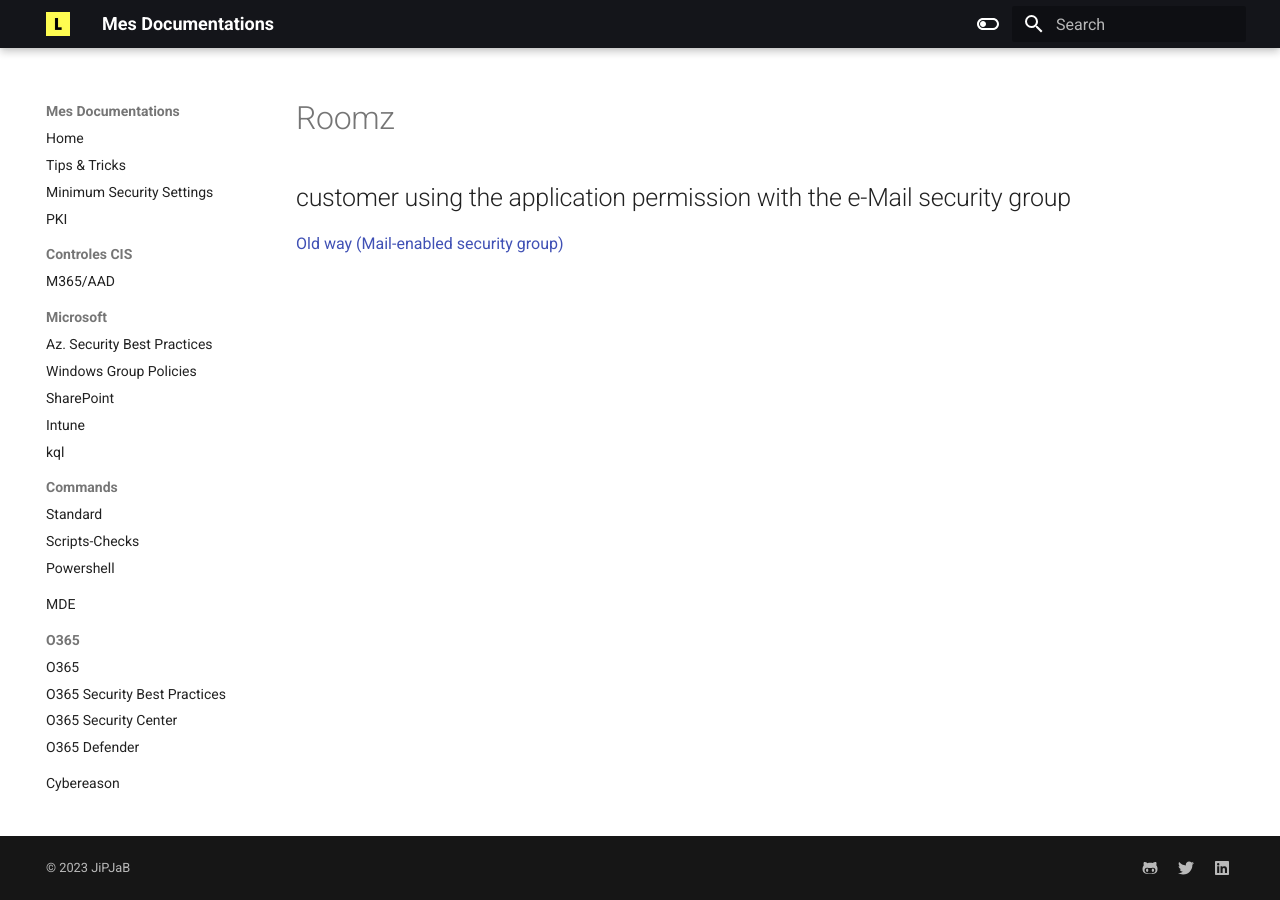
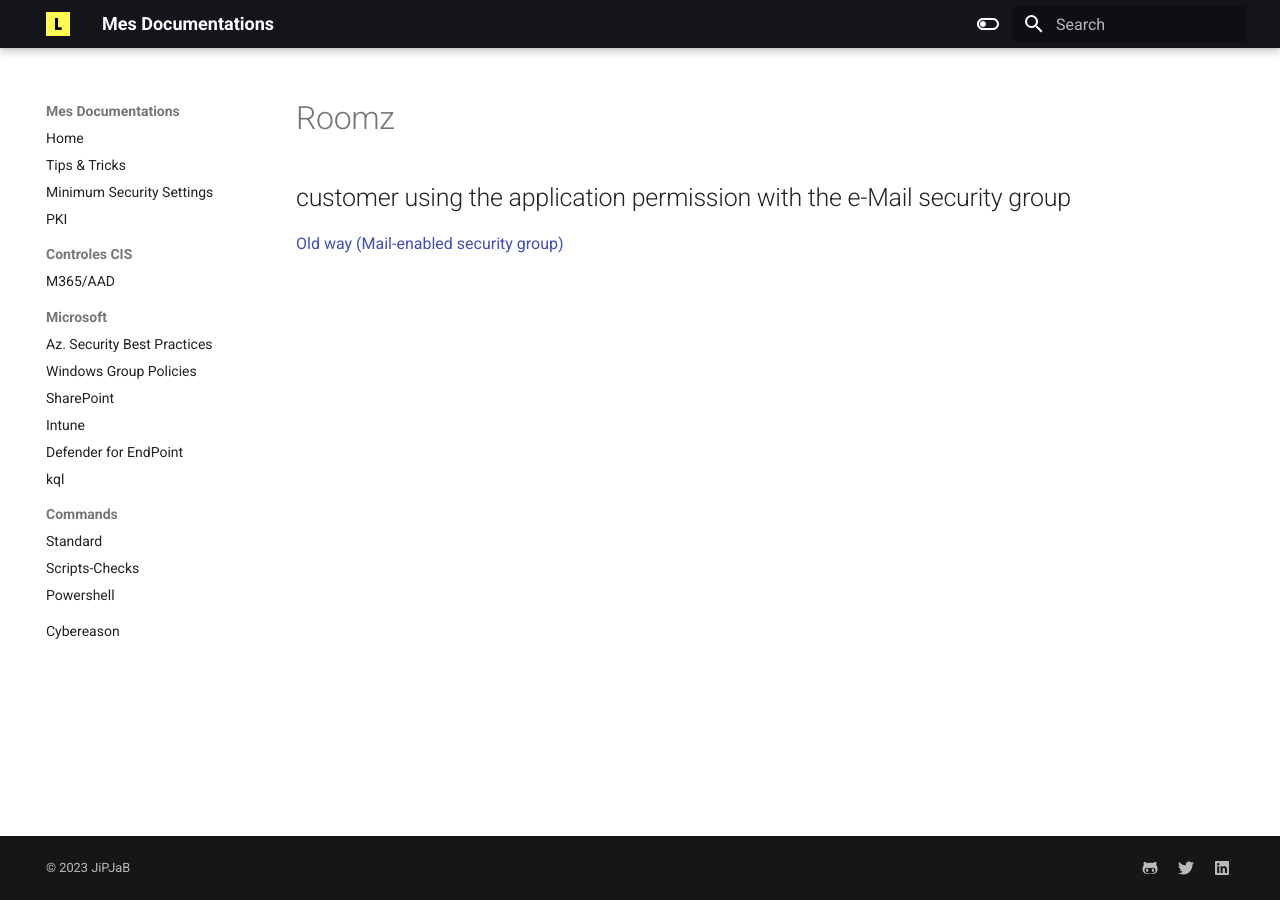
Before and after one commit to jipjab/docs, an MkDocs documentation site: the page built from docs/Roomz.md, in a window 1280 px wide. Built offline with MkDocs 1.6.1 and Material for MkDocs 9.7.7, drawn with Linux system fonts in a browser that asks for light colours.

Commit message:
Update mkdocs.yml

```diff
--- a/mkdocs.yml
+++ b/mkdocs.yml
@@ -83,15 +83,10 @@
         - 'Windows Group Policies': 'GPOs.md'
         - 'SharePoint': 'SharePoint.md'
         - 'Intune': 'Intune.md'
+        - 'Defender for EndPoint': 'MDE.md'
         - 'kql': 'kql.md'
     - Commands:
         - 'Standard': 'commands.md'
         - 'Scripts-Checks': 'FileCheck.md'
         - 'Powershell' : 'powershell.md'
-    - MDE: 'MDE.md'
-    - O365:
-        - 'O365': 'O365.md'
-        - 'O365 Security Best Practices': 'O365SecurityBestPractices.md'
-        - 'O365 Security Center': 'O365SecurityCenter.md'
-        - 'O365 Defender': 'O365Defender.md'
     - Cybereason: 'Cybereason.md'
```
